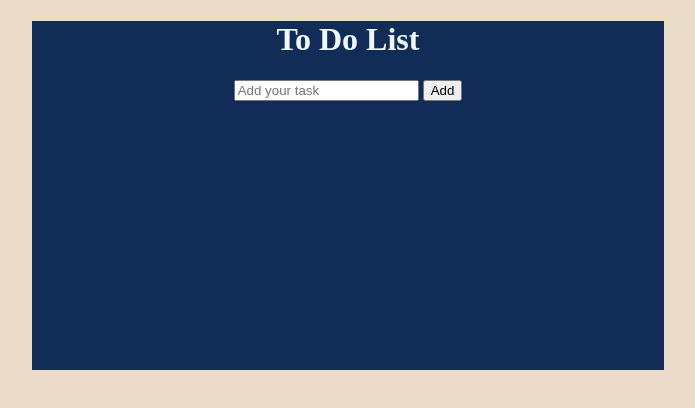
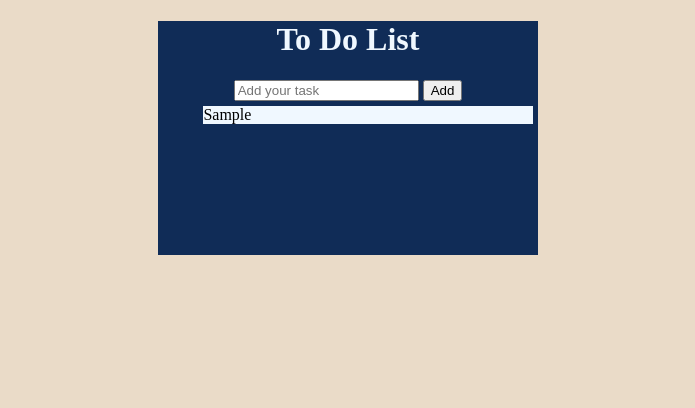
Before and after one commit to ju-nmd2023/fop-todo-list-Acefades, a plain HTML site: page index.html in a window 1280 px wide. Both pictures are taken after typing "Sample" into the empty fields and a click on the button "Add". Shown: the whole page, without its empty margins (292-987 px from the left). Drawn offline with Linux system fonts and the light colour scheme.

Commit message:
functioning adding task

```diff
--- a/index.html
+++ b/index.html
@@ -12,7 +12,7 @@
       <h1>To Do List</h1>
       <input type="text" id="taskInput" placeholder="Add your task" />
       <button id="createTask">Add</button>
-      <ul class="list"></ul>
+      <ul id="list"></ul>
     </div>
 
     <script src="script.js"></script>
--- a/script.js
+++ b/script.js
@@ -3,9 +3,9 @@ const taskInput = document.getElementById("taskInput");
 const list = document.getElementById("list");
 
 function createTask() {
-  const task = taskInput.value.trim();
+  const task = taskInput.value.trim(); // not storing blankspace
   if (task) {
-    createTaskElement();
+    createTaskElement(task); // pass the task to createTaskElement
     taskInput.value = "";
   } else {
     alert("Enter your task");
@@ -15,5 +15,8 @@ function createTask() {
 createTaskButton.addEventListener("click", createTask);
 
 function createTaskElement(task) {
-  // Implementation of createTaskElement function goes here
+  const listItem = document.createElement("li");
+  listItem.textContent = task; // adds task from above to "li" element
+
+  list.appendChild(listItem);
 }
--- a/styles.css
+++ b/styles.css
@@ -7,9 +7,21 @@ h1 {
 }
 
 .box {
-  padding-bottom: 20%;
+  padding-bottom: 10%;
   background-color: rgb(16, 44, 87);
   text-align: center;
   margin: 0 auto;
-  width: 50%;
+  width: 30%;
 }
+
+ul {
+  list-style-type: none;
+  margin: 0;
+}
+
+li {
+  margin: 5px;
+  background-color: aliceblue;
+  display: flex;
+  justify-content: space-between;
+}
```
